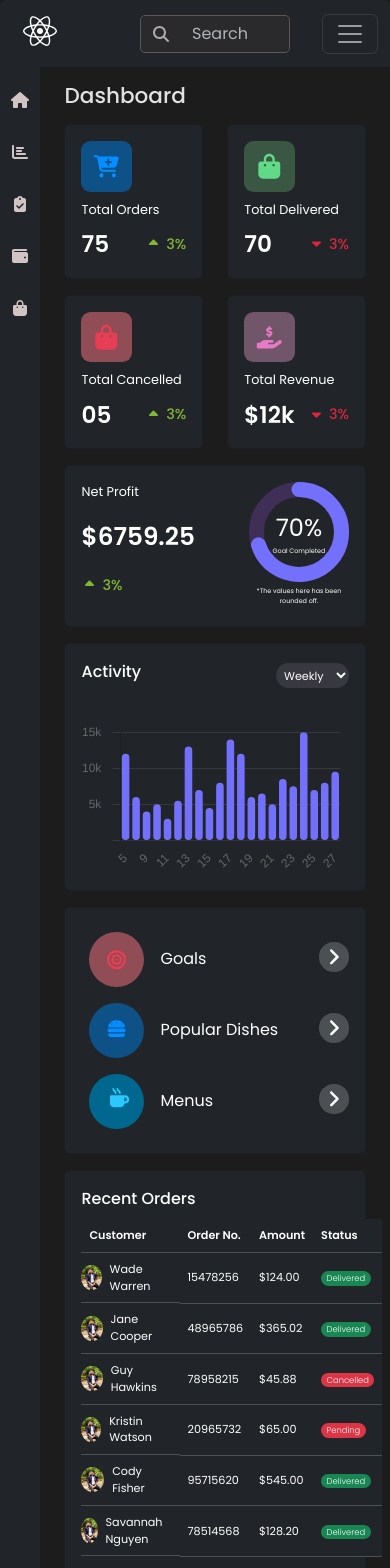
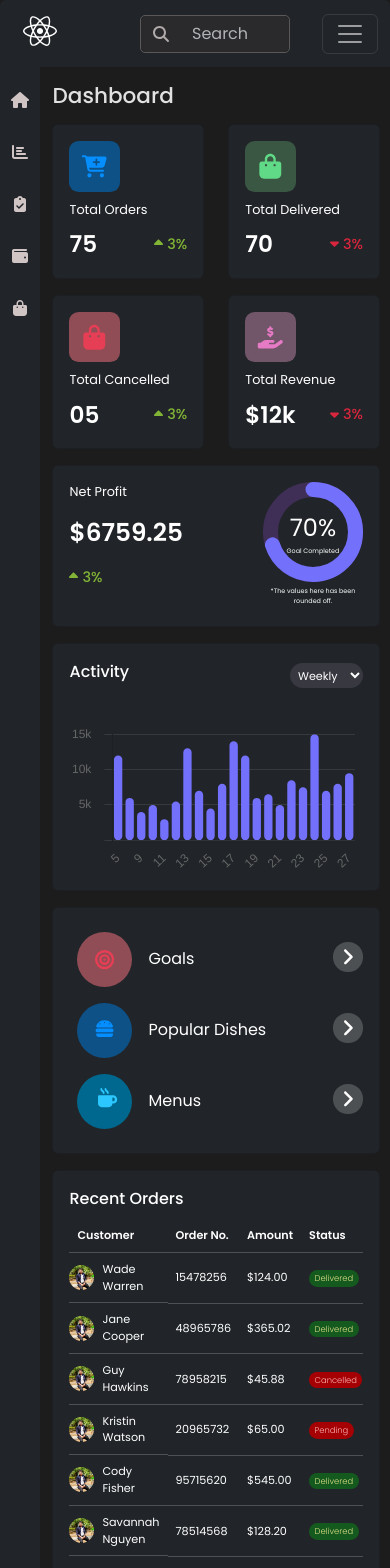
Before and after one commit to somjeet2000/my-web-assignment-1, a React (Create React App) app: page / in a window 390 px wide. Shown: the top 1568 px of the page. Built offline with nearby package versions, Linux system fonts and the light colour scheme.

Commit message:
Web Assignment Done. TODO: Need to make the side bar more responsive

```diff
--- a/src/App.css
+++ b/src/App.css
@@ -1,7 +1,6 @@
-* {
-  padding: 0;
-  margin: 0;
-}
+/* * {
+  outline: 1px solid red;
+} */
 
 .App {
   text-align: center;
--- a/src/App.js
+++ b/src/App.js
@@ -5,16 +5,17 @@ import Dashboard from './components/Dashboard/Dashboard';
 
 function App() {
   return (
-    <div className="App">
+    <div className='App'>
       <Header />
-      <div>
-        <div className="row">
-          <div className="col-1" id="sidebar-wrapper">
-            <Sidebar />
-          </div>
-          <div className="col-11" id="page-content-wrapper">
-            <Dashboard />
-          </div>
+      <div
+        className='main-content'
+        style={{ display: 'flex', flexWrap: 'wrap' }}
+      >
+        <div className='col-1' id='sidebar-wrapper'>
+          <Sidebar />
+        </div>
+        <div className='col-11' id='page-content-wrapper'>
+          <Dashboard />
         </div>
       </div>
     </div>
--- a/src/components/ActivityChart.jsx
+++ b/src/components/ActivityChart.jsx
@@ -71,7 +71,6 @@ const ActivityChart = () => {
             if (value === 15000) return '15k   ';
             return '';
           },
-          padding: 1,
         },
         grid: {
           drawBorder: false,
@@ -82,7 +81,6 @@ const ActivityChart = () => {
             return 'rgba(0, 0, 0, 0)'; // Transparent for all other lines
           },
           lineWidth: 0.5, // Thin lines
-          offset: false,
         },
       },
       x: {
--- a/src/components/Dashboard/Dashboard.css
+++ b/src/components/Dashboard/Dashboard.css
@@ -7,6 +7,8 @@
   border-radius: 50%; /* Makes the background a circle */
   width: 25px;
   height: 25px;
+  min-width: 25px;
+  min-height: 25px;
 }
 
 .icon-image-customer img {
@@ -53,14 +55,30 @@
   }
 }
 
+.custom-container {
+  padding: 0 20px 0 0;
+}
+
+@media (max-width: 1100px) {
+  .custom-container {
+    padding: 0 20px 0 20px;
+  }
+}
+
 @media (max-width: 767px) {
   .custom-container {
-    padding: 0 0 0 25px;
+    padding: 0 20px 0 20px;
   }
 }
 
 @media (max-width: 400px) {
   .custom-container {
-    padding: 0 0 0 30px;
+    padding: 0 10px 0 20px;
   }
 }
+
+@media (max-width: 250px) {
+  .custom-container {
+    padding: 0 10px 0 30px;
+  }
+}
--- a/src/components/Dashboard/Dashboard.jsx
+++ b/src/components/Dashboard/Dashboard.jsx
@@ -25,8 +25,8 @@ import Image from './Image.jpg';
 const Dashboard = () => {
   const percentage = 70;
   return (
-    <main className='container-fluid custom-container'>
-      <div className='row custom-grid'>
+    <main className='container custom-container'>
+      <div className='custom-grid'>
         <div className='d-flex justify-content-between flex-wrap flex-md-nowrap align-items-center'>
           <h4 className='pt-3 pb-2'>Dashboard</h4>
         </div>
@@ -87,7 +87,7 @@ const Dashboard = () => {
               <div className='card-body d-flex flex-row justify-content-between'>
                 <div className='d-flex flex-column'>
                   <div
-                    className='card-title text-start pb-2'
+                    className='card-title text-start pb-1'
                     style={{ fontSize: '0.8rem' }}
                   >
                     Net Profit
@@ -95,10 +95,10 @@ const Dashboard = () => {
                   <div className='card-text d-flex flex-column align-items-start'>
                     <div className='fs-2 fw-semibold pb-3'>$6759.25</div>
                     <div
-                      className='fw-medium p-1'
+                      className='fw-medium'
                       style={{ color: '#82B535', fontSize: '0.9rem' }}
                     >
-                      <FontAwesomeIcon icon={faCaretUp} className='me-2' />
+                      <FontAwesomeIcon icon={faCaretUp} className='me-1' />
                       3%
                     </div>
                   </div>
@@ -131,7 +131,7 @@ const Dashboard = () => {
           </div>
         </div>
         <div className='row custom-grid'>
-          <div className='col-12 col-lg-6 col-md-8 mb-3'>
+          <div className='col-12 col-lg-6 col-md-8 mb-3 h-100'>
             <div className='card bg-dark' style={{ color: '#fff' }}>
               <div className='card-body'>
                 <div className='d-flex justify-content-between align-items-center'>
@@ -168,7 +168,7 @@ const Dashboard = () => {
               </div>
             </div>
           </div>
-          <div className='col-12 col-lg-6 col-md-4 mb-3'>
+          <div className='col-12 col-lg-6 col-md-4 mb-3 h-100'>
             <div className='card bg-dark' style={{ color: '#fff' }}>
               <div className='card-body'>
                 <div>
@@ -267,14 +267,14 @@ const Dashboard = () => {
             </div>
           </div>
         </div>
-        <div className='row custom-grid'>
+        <div className='row custom-grid h-100'>
           <div className='col-12 col-lg-6 col-md-8 mb-3'>
             <div className='card bg-dark h-100' style={{ color: '#fff' }}>
               <div className='card-body'>
                 <div className='d-flex justify-content between align-items-center'>
                   <div className='card-title fw-medium'>Recent Orders</div>
                 </div>
-                <div className='d-flex fw-normal'>
+                <div className='d-flex fw-normal table-responsive'>
                   <table
                     className='table table-dark table-hover align-middle'
                     style={{
@@ -312,7 +312,13 @@ const Dashboard = () => {
                         <td>15478256</td>
                         <td>$124.00</td>
                         <td>
-                          <span className='badge rounded-pill text-bg-success fw-lighter'>
+                          <span
+                            className='badge rounded-pill fw-lighter pt-1 pb-1'
+                            style={{
+                              backgroundColor: '#14591D',
+                              color: '#E1E289',
+                            }}
+                          >
                             Delivered
                           </span>
                         </td>
@@ -330,7 +336,13 @@ const Dashboard = () => {
                         <td>48965786</td>
                         <td>$365.02</td>
                         <td>
-                          <span className='badge rounded-pill text-bg-success fw-lighter'>
+                          <span
+                            className='badge rounded-pill fw-lighter pt-1 pb-1'
+                            style={{
+                              backgroundColor: '#14591D',
+                              color: '#E1E289',
+                            }}
+                          >
                             Delivered
                           </span>
                         </td>
@@ -348,7 +360,13 @@ const Dashboard = () => {
                         <td>78958215</td>
                         <td>$45.88</td>
                         <td>
-                          <span className='badge rounded-pill text-bg-danger fw-lighter'>
+                          <span
+                            className='badge rounded-pill fw-lighter pt-1 pb-1'
+                            style={{
+                              backgroundColor: '#A50104',
+                              color: '#FFB4B4',
+                            }}
+                          >
                             Cancelled
                           </span>
                         </td>
@@ -366,7 +384,13 @@ const Dashboard = () => {
                         <td>20965732</td>
                         <td>$65.00</td>
                         <td>
-                          <span className='badge rounded-pill text-bg-danger fw-lighter'>
+                          <span
+                            className='badge rounded-pill fw-lighter pt-1 pb-1'
+                            style={{
+                              backgroundColor: '#A50104',
+                              color: '#FFB4B4',
+                            }}
+                          >
                             Pending
                           </span>
                         </td>
@@ -384,7 +408,13 @@ const Dashboard = () => {
                         <td>95715620</td>
                         <td>$545.00</td>
                         <td>
-                          <span className='badge rounded-pill text-bg-success fw-lighter'>
+                          <span
+                            className='badge rounded-pill fw-lighter pt-1 pb-1'
+                            style={{
+                              backgroundColor: '#14591D',
+                              color: '#E1E289',
+                            }}
+                          >
                             Delivered
                           </span>
                         </td>
@@ -402,7 +432,13 @@ const Dashboard = () => {
                         <td>78514568</td>
                         <td>$128.20</td>
                         <td>
-                          <span className='badge rounded-pill text-bg-success fw-lighter'>
+                          <span
+                            className='badge rounded-pill fw-lighter pt-1 pb-1'
+                            style={{
+                              backgroundColor: '#14591D',
+                              color: '#E1E289',
+                            }}
+                          >
                             Delivered
                           </span>
                         </td>
--- a/src/components/Header/Header.jsx
+++ b/src/components/Header/Header.jsx
@@ -8,7 +8,6 @@ import Image from './Image.jpg';
 
 const Header = () => {
   return (
-    <div>
     <nav
       className='navbar bg-dark border-body rounded-top border-top border-dark navbar-expand-lg'
       data-bs-theme='dark'
@@ -65,7 +64,6 @@ const Header = () => {
         </div>
       </div>
     </nav>
-    </div>
   );
 };
 
--- a/src/components/Summary.jsx
+++ b/src/components/Summary.jsx
@@ -51,7 +51,7 @@ const Summary = (props) => {
                 className='fw-medium'
                 style={{ color: `${caretIconColor}`, fontSize: '0.9rem' }}
               >
-                <FontAwesomeIcon icon={caretIcon} className='mx-2' />
+                <FontAwesomeIcon icon={caretIcon} className='me-1' />
                 3%
               </div>
             </div>
```
Lines whose indentation alone changed are shown as unchanged.
